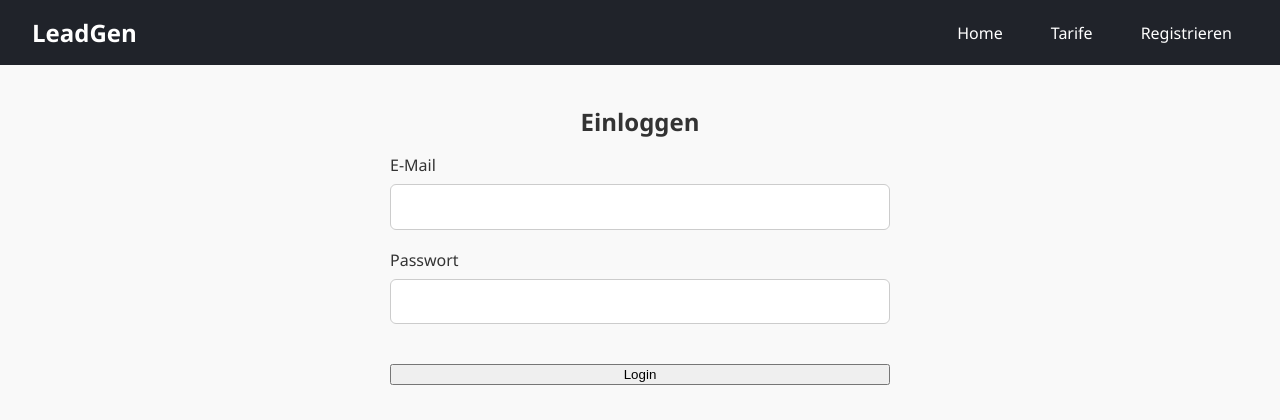
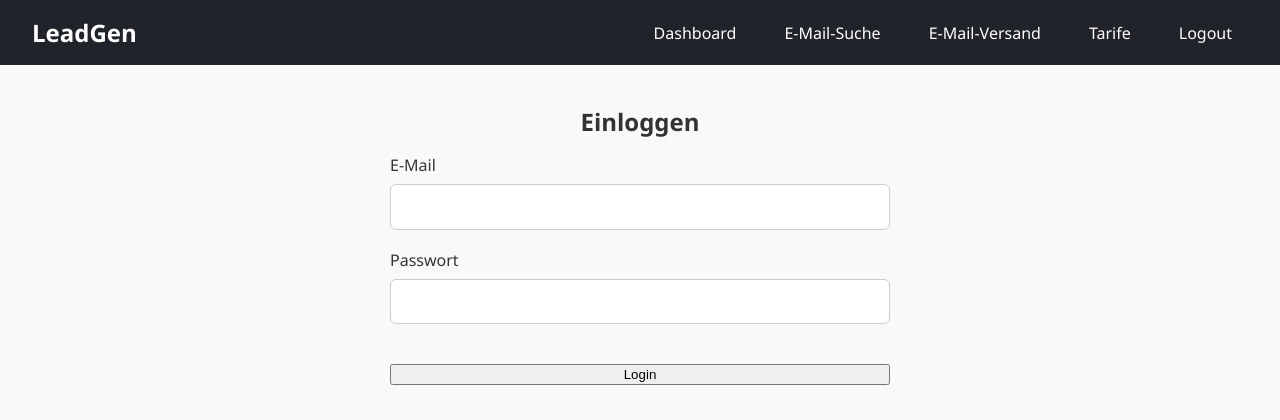
Before and after one commit to MerabTserodze/leadgen-app, a Flask app: page /login in a window 1280 px wide. Shown: the top 420 px of the page. Run offline with Flask 3, Linux system fonts and the light colour scheme.

Commit message:
Update login.html

```diff
--- a/templates/login.html
+++ b/templates/login.html
@@ -10,13 +10,16 @@
 
     <!-- Навбар -->
     <div class="navbar">
-        <div class="logo">LeadGen</div>
-        <ul>
-            <li><a href="/">Home</a></li>
-            <li><a href="/preise">Tarife</a></li>
-            <li><a href="/register">Registrieren</a></li>
-        </ul>
-    </div>
+    <div class="logo">LeadGen</div>
+    <ul>
+        <li><a href="/dashboard">Dashboard</a></li>
+        <li><a href="/emails">E-Mail-Suche</a></li>
+        <li><a href="/send">E-Mail-Versand</a></li>
+        <li><a href="/preise">Tarife</a></li>
+        <li><a href="/logout">Logout</a></li>
+    </ul>
+</div>
+
 
     <!-- Форма входа -->
     <div class="container" style="max-width: 500px; padding: 40px 20px;">
```
